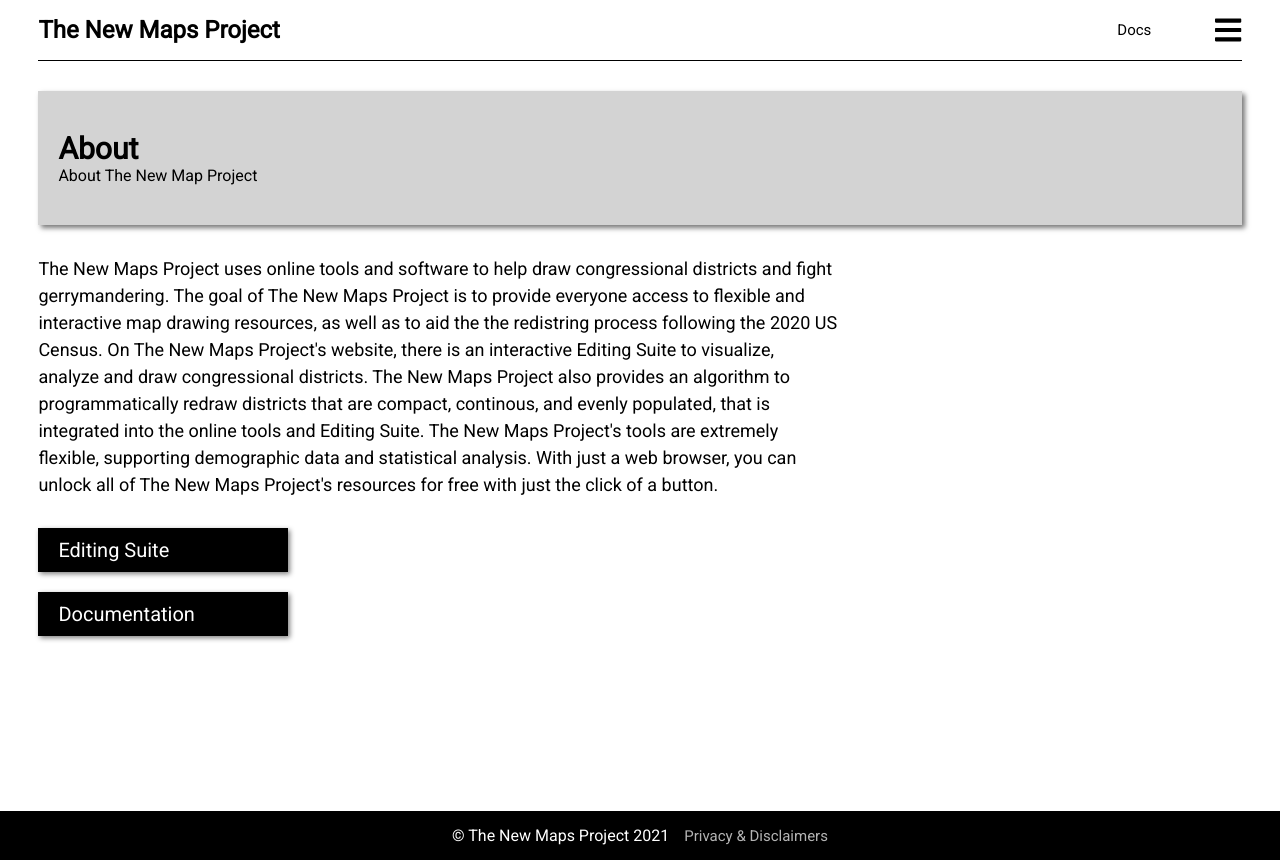
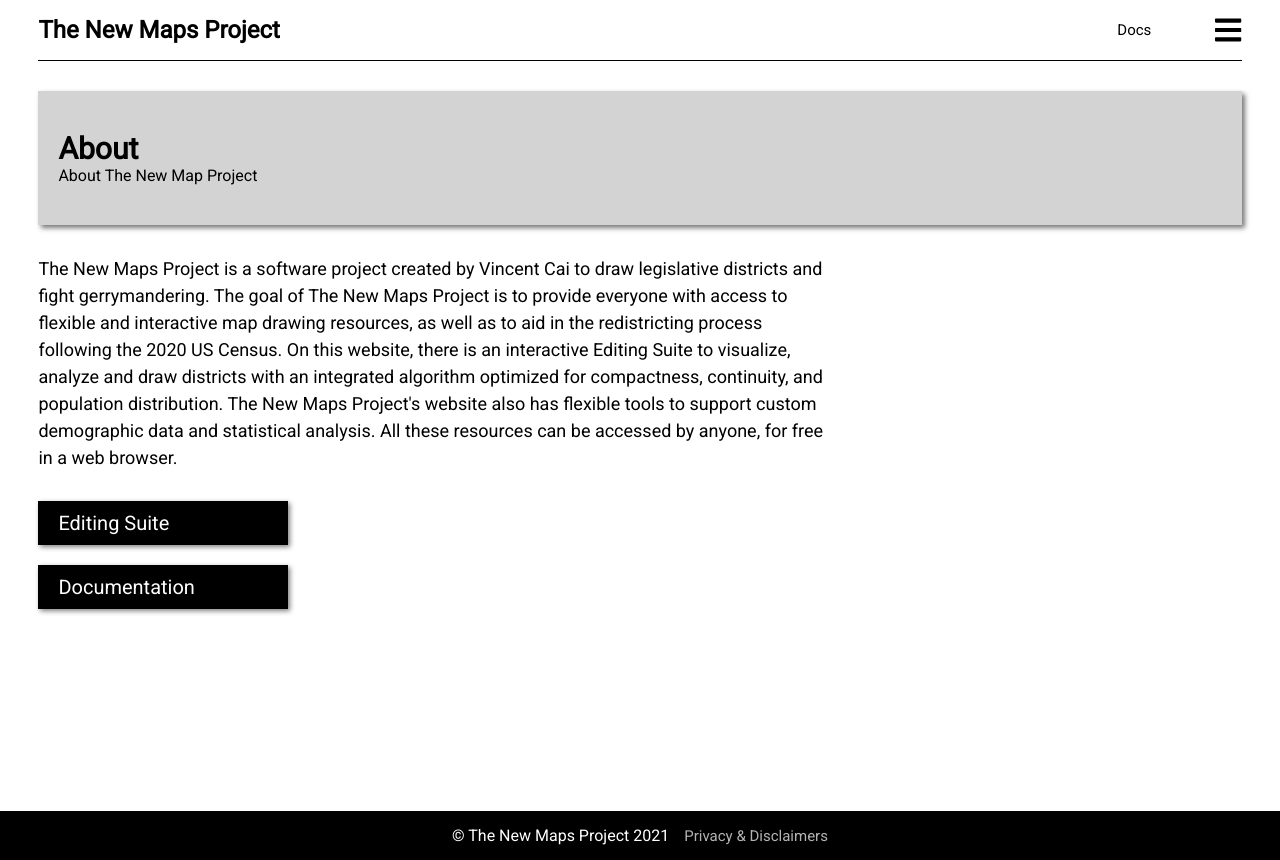
Before and after one commit to The-New-Maps-Project/website, a Next.js app: page /about in a window 1280 px wide. Built offline with nearby package versions, Linux system fonts and the light colour scheme.

Commit message:
final about page edits

```diff
--- a/pages/about.tsx
+++ b/pages/about.tsx
@@ -1,26 +1,33 @@
 import Link from "next/link";
 
-export default function About(){
-    return <div id='about'>
+export default function About() {
+  return (
+    <div id="about">
       <div className="page-header">
         <h2>About</h2>
         <p>About The New Map Project</p>
       </div>
       <section id="about-paragraph">
-            The New Maps Project uses online tools and software to help draw congressional districts
-            and fight gerrymandering. The goal of The New Maps Project is to provide everyone access
-            to flexible and interactive map drawing resources, as well as to aid the the redistring process
-            following the 2020 US Census. On The New Maps Project's website, there is an interactive
-            Editing Suite to visualize, analyze and draw congressional districts. The New Maps Project also
-            provides an algorithm to programmatically redraw districts that are compact, continous, and
-            evenly populated, that is integrated into the online tools and Editing Suite. The New Maps Project's
-            tools are extremely flexible, supporting demographic data and statistical analysis. With just a
-            web browser, you can unlock all of The New Maps Project's resources for free with just the click of
-            a button.
+        The New Maps Project is a software project created by Vincent Cai to
+        draw legislative districts and fight gerrymandering. The goal of The New
+        Maps Project is to provide everyone with access to flexible and
+        interactive map drawing resources, as well as to aid in the redistricting
+        process following the 2020 US Census. On this website, there is an
+        interactive Editing Suite to visualize, analyze and draw districts with
+        an integrated algorithm optimized for compactness, continuity, and
+        population distribution. The New Maps Project's website also has
+        flexible tools to support custom demographic data and statistical
+        analysis. All these resources can be accessed by anyone, for free in a
+        web browser.
       </section>
       <section className="links">
-            <Link href="/"><a>Editing Suite</a></Link>
-            <Link href="/documentation"><a>Documentation</a></Link>
+        <Link href="/">
+          <a>Editing Suite</a>
+        </Link>
+        <Link href="/documentation">
+          <a>Documentation</a>
+        </Link>
       </section>
     </div>
+  );
 }
```
Also changed, not shown: 2 other files (tests, documents, lock files or other folders). Lines whose indentation alone changed are shown as unchanged.
